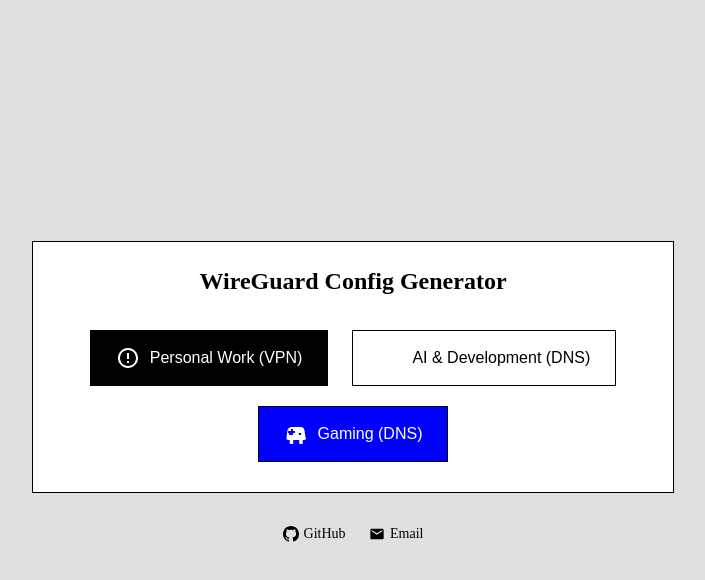
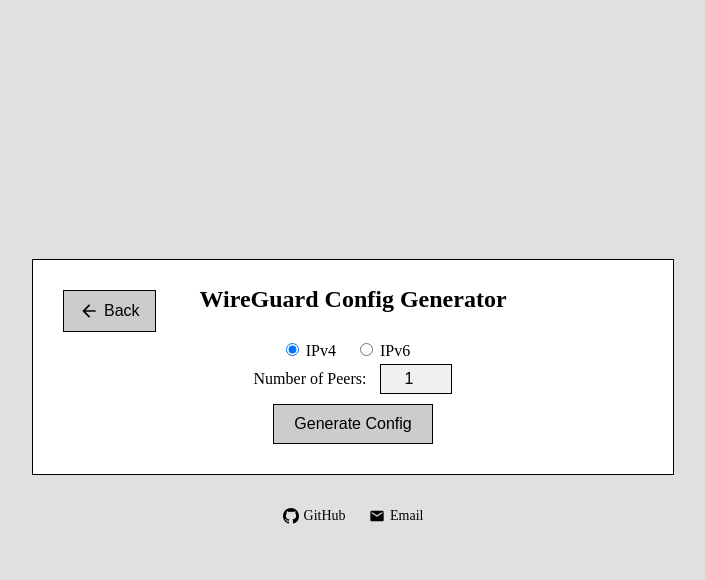
Before and after one commit to deployerip/Wireguard-Generator-web, a plain HTML site: page index.html in a window 1280 px wide. Both pictures are taken after a click on the button "Personal Work (VPN)". Shown: the whole page, without its empty margins (287-992 px from the left). Drawn offline with Linux system fonts and the light colour scheme.

Commit message:
Update index.html

```diff
--- a/index.html
+++ b/index.html
@@ -33,6 +33,7 @@
             border: 1px solid #000;
             background-color: #fff;
             margin-bottom: 20px;
+            position: relative;
         }
 
         h1 {
@@ -80,6 +81,38 @@
 
         button:hover {
             background-color: #bbb;
+        }
+
+        /* Back Button */
+        .back-btn {
+            position: absolute;
+            top: 20px;
+            left: 20px;
+            padding: 10px 15px;
+            font-size: 16px;
+            border: 1px solid #000;
+            cursor: pointer;
+            background-color: #ccc;
+            color: #000;
+            border-radius: 0;
+            transition: background-color 0.3s ease;
+            display: flex;
+            align-items: center;
+        }
+
+        .back-btn svg {
+            width: 20px;
+            height: 20px;
+            margin-right: 5px;
+            fill: #000;
+        }
+
+        .back-btn:hover {
+            background-color: #bbb;
+        }
+
+        .back-btn.hidden {
+            display: none;
         }
 
         /* Choice Buttons */
@@ -294,6 +327,12 @@
     <main>
         <header>
             <h1>WireGuard Config Generator</h1>
+            <button id="back-btn" class="back-btn hidden">
+                <svg xmlns="http://www.w3.org/2000/svg" viewBox="0 0 24 24" fill="currentColor">
+                    <path d="M20 11H7.83l5.59-5.59L12 4l-8 8 8 8 1.41-1.41L7.83 13H20v-2z"/>
+                </svg>
+                Back
+            </button>
             <div id="initial-choices">
                 <button id="personal-btn" class="choice-btn">
                     <svg xmlns="http://www.w3.org/2000/svg" viewBox="0 0 24 24">
```
